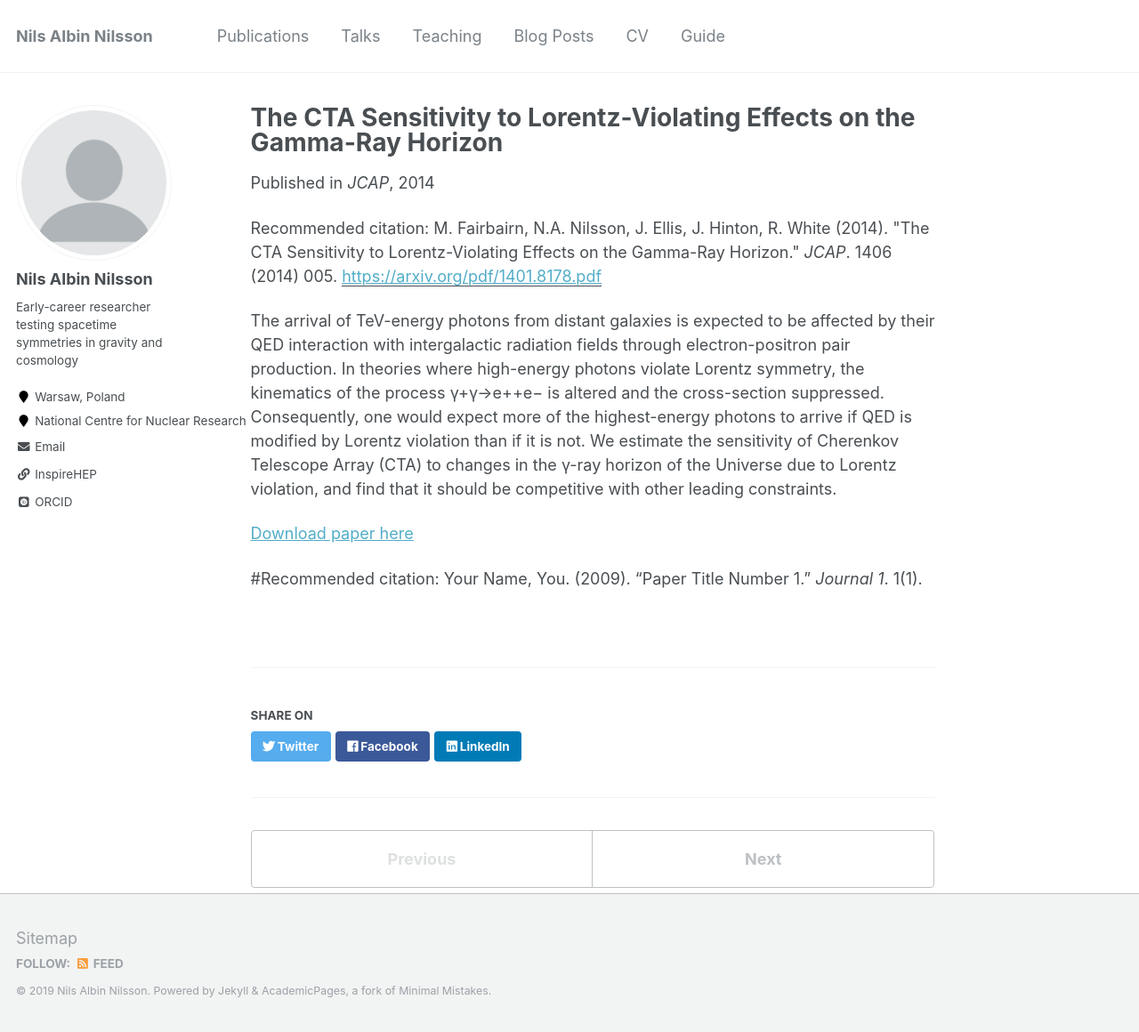
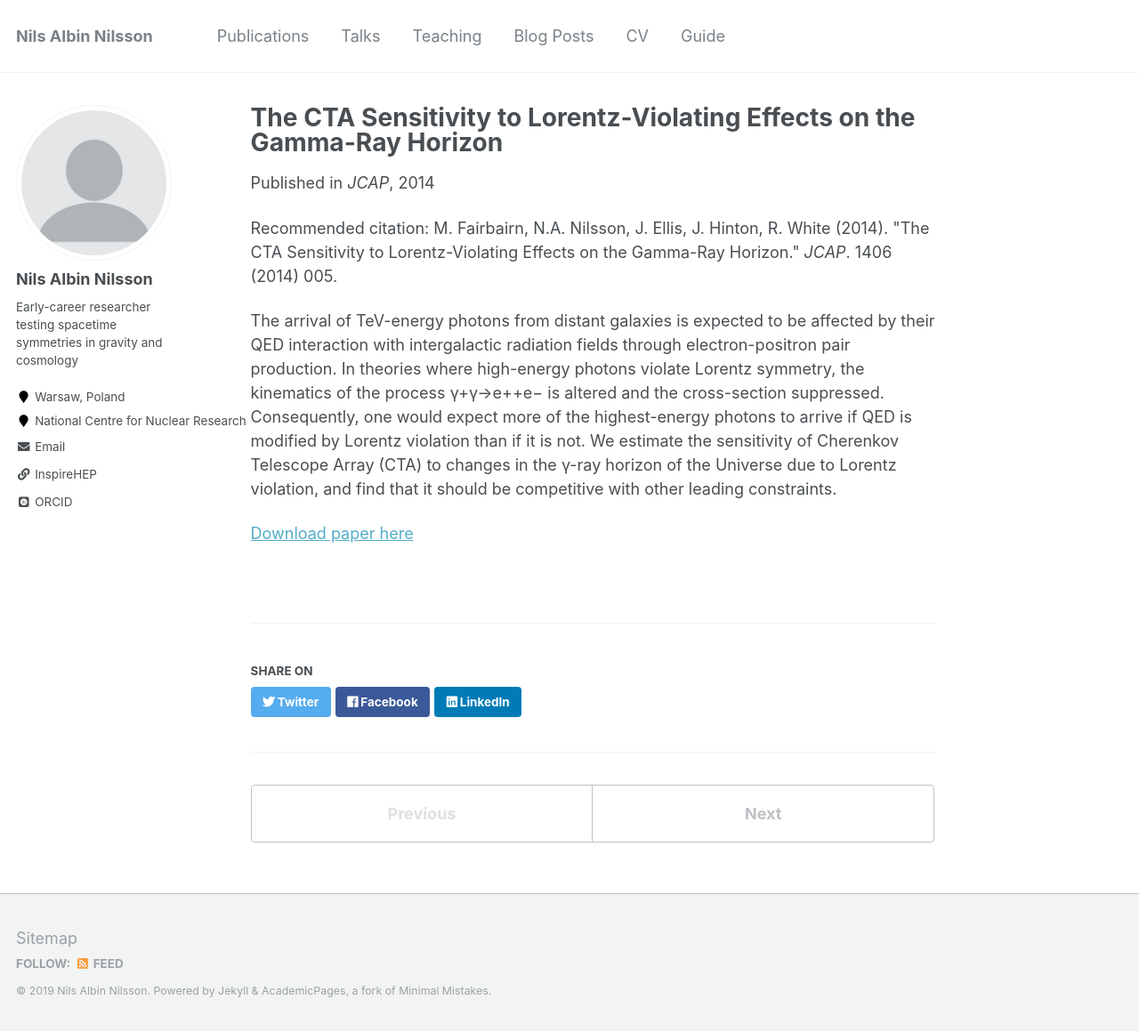
Before and after one commit to nilsanilsson/nilsanilsson.github.io, a Jekyll site: the page built from _publications/2014-CTA-Lorentz.md, in a window 1280 px wide and 1160 px high. Shown: the whole window at 89% size. Built offline with Jekyll 4.4.1, drawn with Linux system fonts in a browser that asks for light colours; some web fonts are replaced.

Commit message:
Initial commit

```diff
--- a/_publications/2014-CTA-Lorentz.md
+++ b/_publications/2014-CTA-Lorentz.md
@@ -5,12 +5,10 @@
 #excerpt: ''
 date: 2014-01-31
 venue: 'JCAP'
-paperurl: 'https://arxiv.org/pdf/1401.8178.pdf'
+#paperurl: 'https://arxiv.org/pdf/1401.8178.pdf'
 citation: 'M. Fairbairn, N.A. Nilsson, J. Ellis, J. Hinton, R. White (2014). &quot;The CTA Sensitivity to Lorentz-Violating Effects on the Gamma-Ray Horizon.&quot; <i>JCAP</i>. 1406 (2014) 005.'
 ---
 The arrival of TeV-energy photons from distant galaxies is expected to be affected by their QED interaction with intergalactic radiation fields through electron-positron pair production. In theories where high-energy photons violate Lorentz symmetry, the kinematics of the process γ+γ→e++e− is altered and the cross-section suppressed. Consequently, one would expect more of the highest-energy photons to arrive if QED is modified by Lorentz violation than if it is not. We estimate the
 sensitivity of Cherenkov Telescope Array (CTA) to changes in the γ-ray horizon of the Universe due to Lorentz violation, and find that it should be competitive with other leading constraints.
 
 [Download paper here](https://arxiv.org/pdf/1401.8178.pdf')
-
-#Recommended citation: Your Name, You. (2009). "Paper Title Number 1." <i>Journal 1</i>. 1(1).
```
